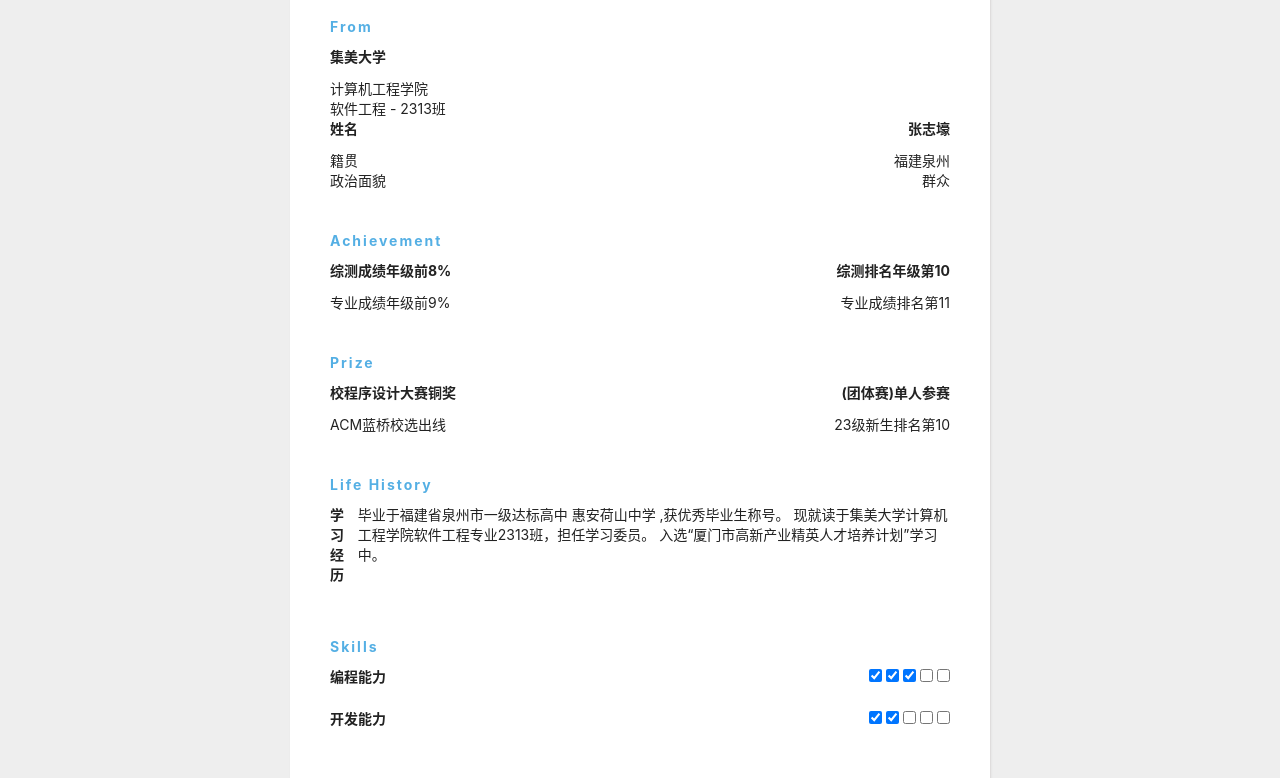
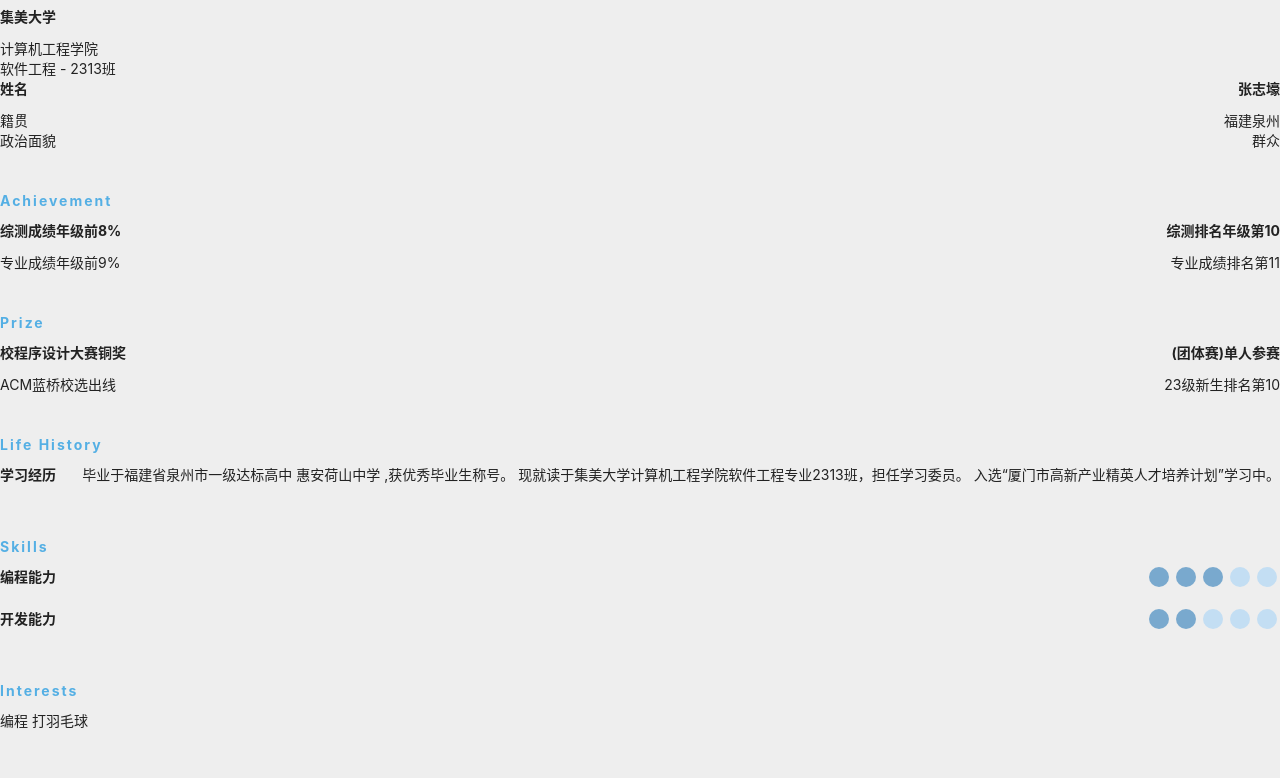
Before and after one commit to shang11925/resume, a plain HTML site: page resume/resume.html in a window 1280 px wide. Shown: the part 160-938 px from the top of the page. Drawn offline with nearby package versions, Linux system fonts and the light colour scheme.

Commit message:
Update resume.html

```diff
--- a/resume/resume.html
+++ b/resume/resume.html
@@ -4,7 +4,7 @@
     <meta charset="UTF-8">
     <meta name="viewport" content="width=device-width, initial-scale=1.0">
     <title>Resume</title>
-    <link rel="stylesheet" href="resume.css">
+    <link rel="stylesheet" href="resume2.css">
     <link rel="stylesheet" href="style/style/step1.css">
     <link rel="stylesheet" href="style/style/step2.css">
     <link rel="stylesheet" href="style/style/step3.css">
```
